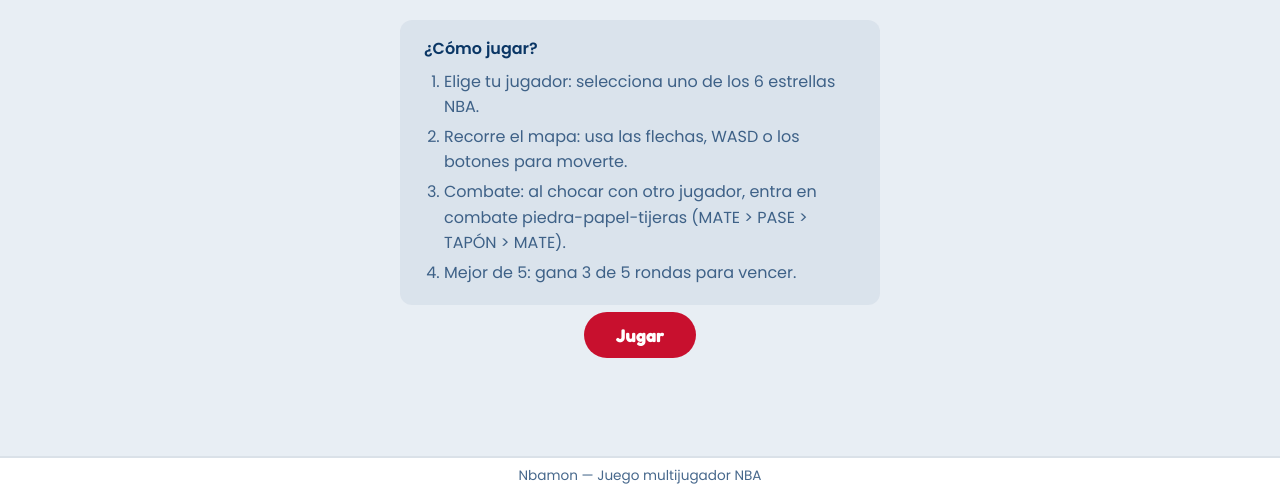
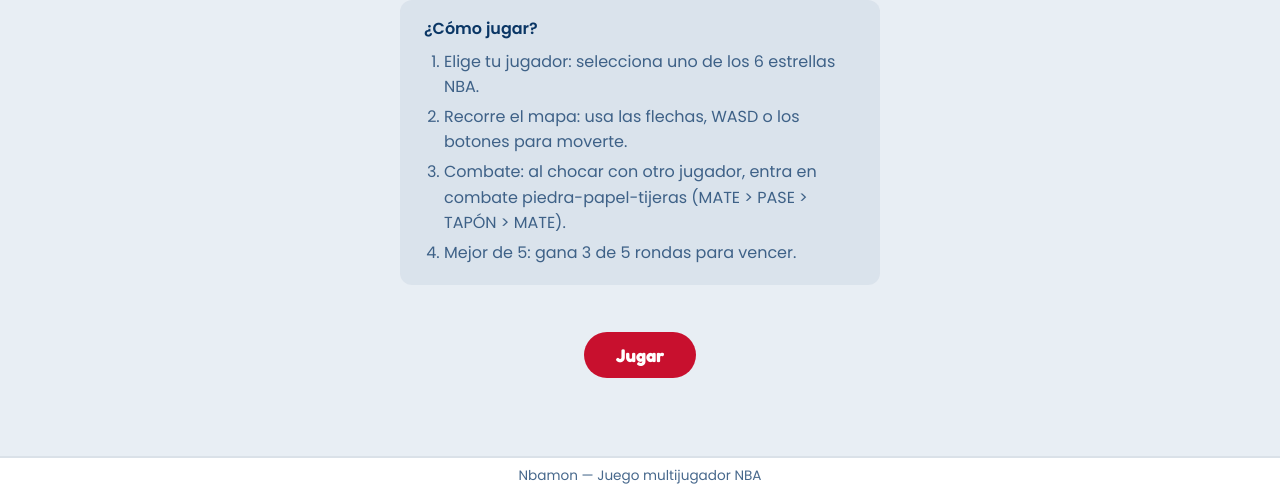
Before and after one commit to gonzalopozo/Nbamon, a website: page public/index.html in a window 1280 px wide. Shown: the part 306-800 px from the top of the page. Drawn offline with nearby package versions, Linux system fonts and the light colour scheme; no server answers.

Commit message:
feat: more space on the top in play and select buttons

```diff
--- a/public/style.css
+++ b/public/style.css
@@ -511,6 +511,10 @@ html[data-theme="light"] .theme-dropdown-option:hover {
     transform: scale(1.04);
 }
 
+#bienvenida #boton-jugar {
+    margin-top: clamp(1.75rem, 5vh, 3rem);
+}
+
 /* =====================================================
    SELECCIÓN DE PERSONAJES
    Siempre 3 columnas, imágenes escaladas con vh para
@@ -757,6 +761,7 @@ html[data-theme="dark"] .tarjeta-de-jugador[data-equipo="clippers"] p {
 }
 
 #boton-jugador {
+    margin-top: clamp(1.75rem, 5vh, 3rem);
     display: inline-block;
     cursor: pointer;
     font-size: 14px;
```
